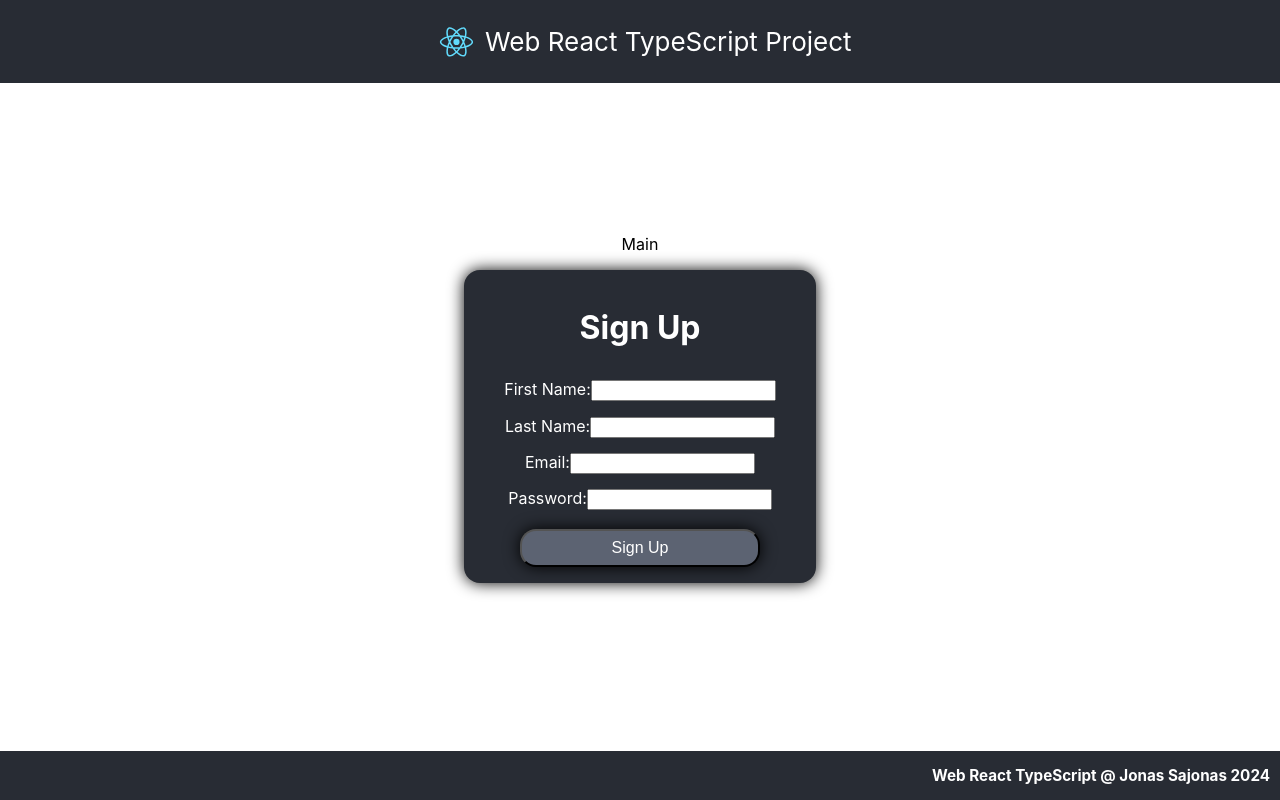
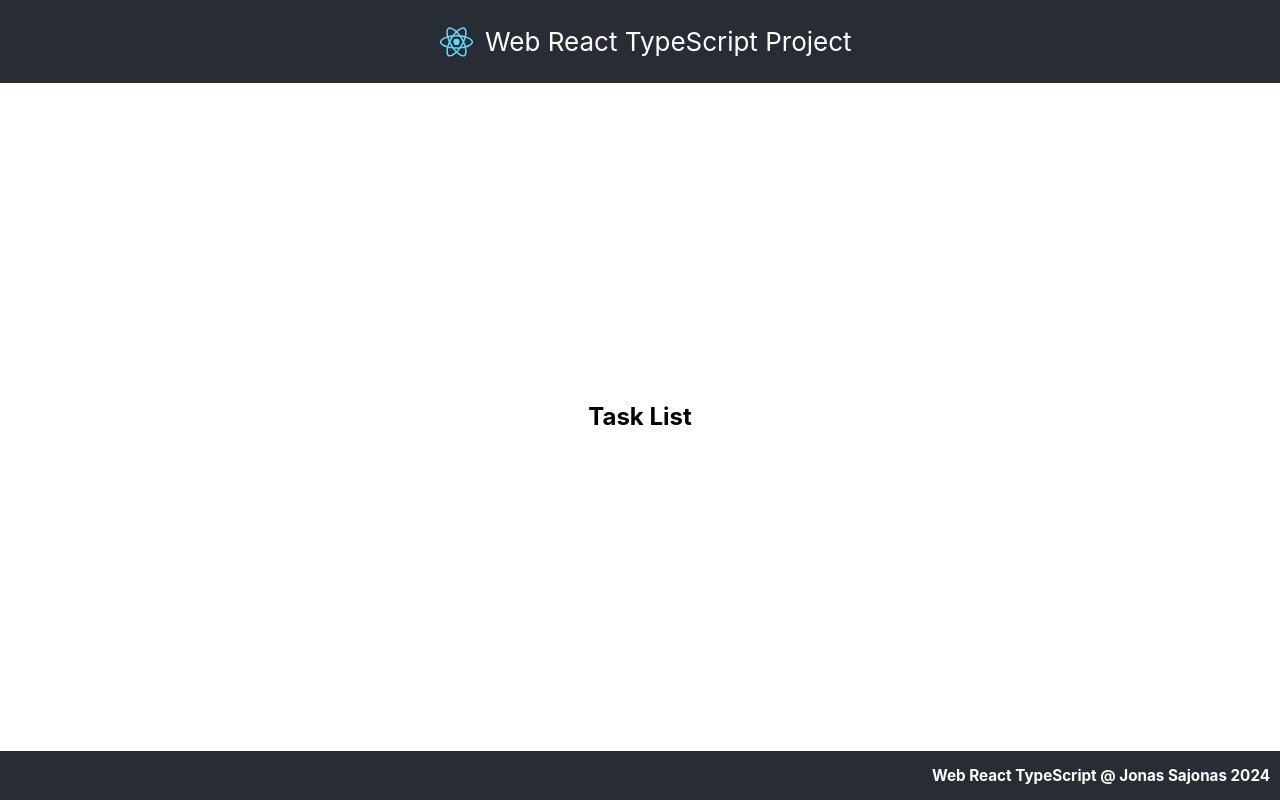
Before and after one commit to sajonasJ/Web-React-TypeScript, a React (Create React App) app in the folder web-react-app/: page / in a window 1280 px wide. Built offline with nearby package versions, Linux system fonts and the light colour scheme; the HTML template or start-up script is replaced by a standard one.

Commit message:
updated form css

```diff
--- a/web-react-app/src/body/Form.tsx
+++ b/web-react-app/src/body/Form.tsx
@@ -81,7 +81,7 @@ const Form: React.FC<FormProps> = ({ onSubmit }) => {
 
     return (
         <form className='form-box' onSubmit={handleSubmit}>
-            <h1>Sign Up</h1>
+            <h2>Sign Up</h2>
             <label>
                 First Name:
                 <input type="text" name="firstName" value={formData.firstName} onChange={handleChange} required />
--- a/web-react-app/src/body/Main.tsx
+++ b/web-react-app/src/body/Main.tsx
@@ -5,8 +5,10 @@ import SignUp from '../components/Signup';
 function Main() {
     return (
         <div className="main-container">
-            Main
-            <SignUp/>
+            <h2>Task List</h2>
+
+
+            {/* <SignUp/> */}
         </div>
 
     );
--- a/web-react-app/src/css/Main.css
+++ b/web-react-app/src/css/Main.css
@@ -1,5 +1,5 @@
 .main-container{
     display: flex;
     flex-direction: column;
-    justify-content: center;
+    justify-content: flex-start;
 }
```
